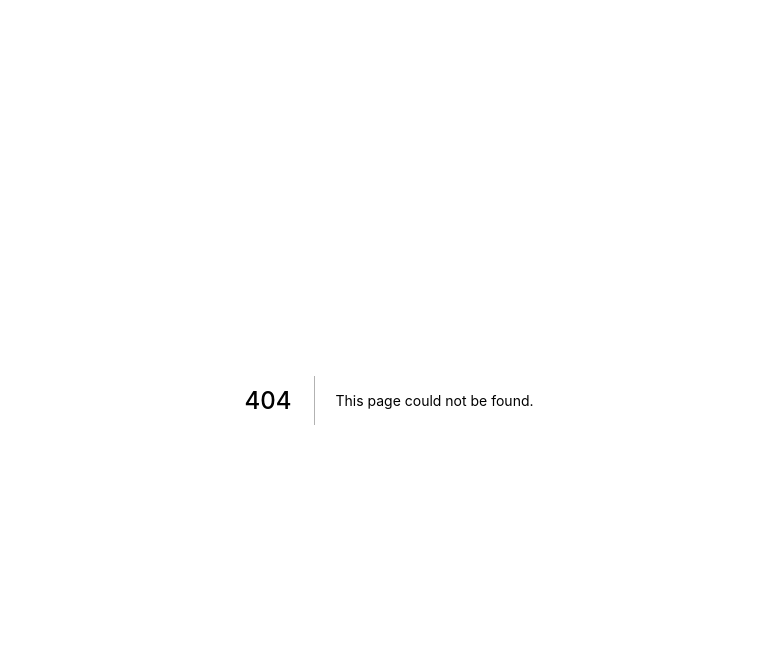
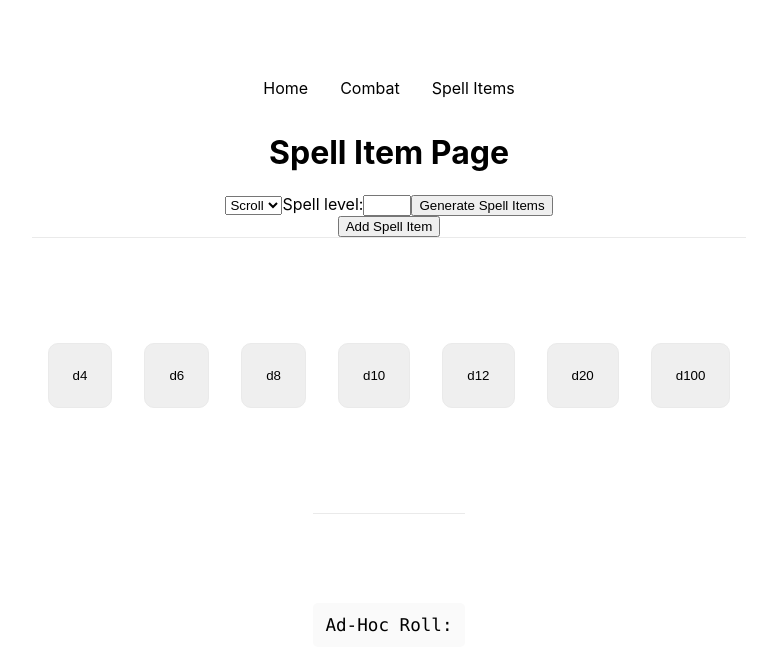
Before and after one commit to kentico-michaelb/5e-companion, a Next.js app in the folder 5e-companion/: page /spell-items in a window 1280 px wide. Before the commit this address had no page. Shown: the top 670 px of the page, without its empty margins (251-1028 px from the left). Built offline with nearby package versions, Linux system fonts and the light colour scheme.

Commit message:
Adds spell item generation

```diff
--- /dev/null
+++ b/5e-companion/components/AddSpellItem.js
@@ -0,0 +1,20 @@
+import { useState } from "react"
+import SpellItem from "./SpellItem"
+
+export default function AddSpellItem(){
+    const [forms, setForms] = useState([])
+
+    const handleClick = () => {
+        let formArr = [...forms]
+        formArr.push(<div key={Date.now()}><SpellItem /></div>)
+        setForms(formArr)
+    }
+
+    return (
+        <>
+            {forms.map(form => form)}
+            <button onClick={handleClick}>Add Spell Item</button>
+        </>
+
+    )
+}
--- /dev/null
+++ b/5e-companion/components/SpellItem.js
@@ -0,0 +1,55 @@
+import { useState } from 'react';
+import { roll } from '../utils/dice'
+
+export default function SpellItem(){
+    const [itemType, setItemType] = useState('scroll')
+    const [charges, setCharges] = useState()
+    const [randomSpell, setRandomSpell] = useState(null)
+    const [spellLevel, setSpellLevel] = useState()
+
+    const BASE_API = 'https://www.dnd5eapi.co/api/'
+
+    function getItems(event){
+        event.preventDefault()
+        if(spellLevel){
+            fetch(`${BASE_API}spells/?level=${spellLevel}`)
+                .then((res) => res.json())
+                .then((data) => {
+                    const randomSpell = roll(data.count)
+                    setRandomSpell(data.results[randomSpell].name)
+                })
+        }
+    }
+
+    return (
+        <div>
+            <form onSubmit={getItems}>
+                <select onChange={(e) => {setItemType(e.target.value)}}>
+                    <option value="scroll">Scroll</option>
+                    <option value="wand" >Wand</option>
+                </select>
+                {itemType == 'wand' &&
+                    <label>Charges
+                        <input type="number" onChange={(e) => {setCharges(e.target.value)}}/>
+                    </label>
+                }
+                <label>
+                    Spell level:
+                    <input type="number" max="9" min="0" onChange={(e) => setSpellLevel(e.target.value)} required/>
+                </label>
+                <input type="submit" value="Generate Spell Items"/>
+            </form>
+            {randomSpell &&
+                <div>
+                    <p>{itemType} of {randomSpell}
+                    {charges && <span> with {charges} charges</span>}
+                    </p>
+
+                </div>
+            }
+
+        </div>
+
+
+    )
+}
--- /dev/null
+++ b/5e-companion/pages/spell-items.js
@@ -0,0 +1,13 @@
+import AddSpellItem from "../components/AddSpellItem";
+import Layout from "../components/Layout";
+import SpellItem from "../components/SpellItem";
+
+export default function SpellItems() {
+    return (
+        <Layout>
+            <h1>Spell Item Page</h1>
+            <SpellItem />
+            <AddSpellItem />
+        </Layout>
+    )
+}
```
